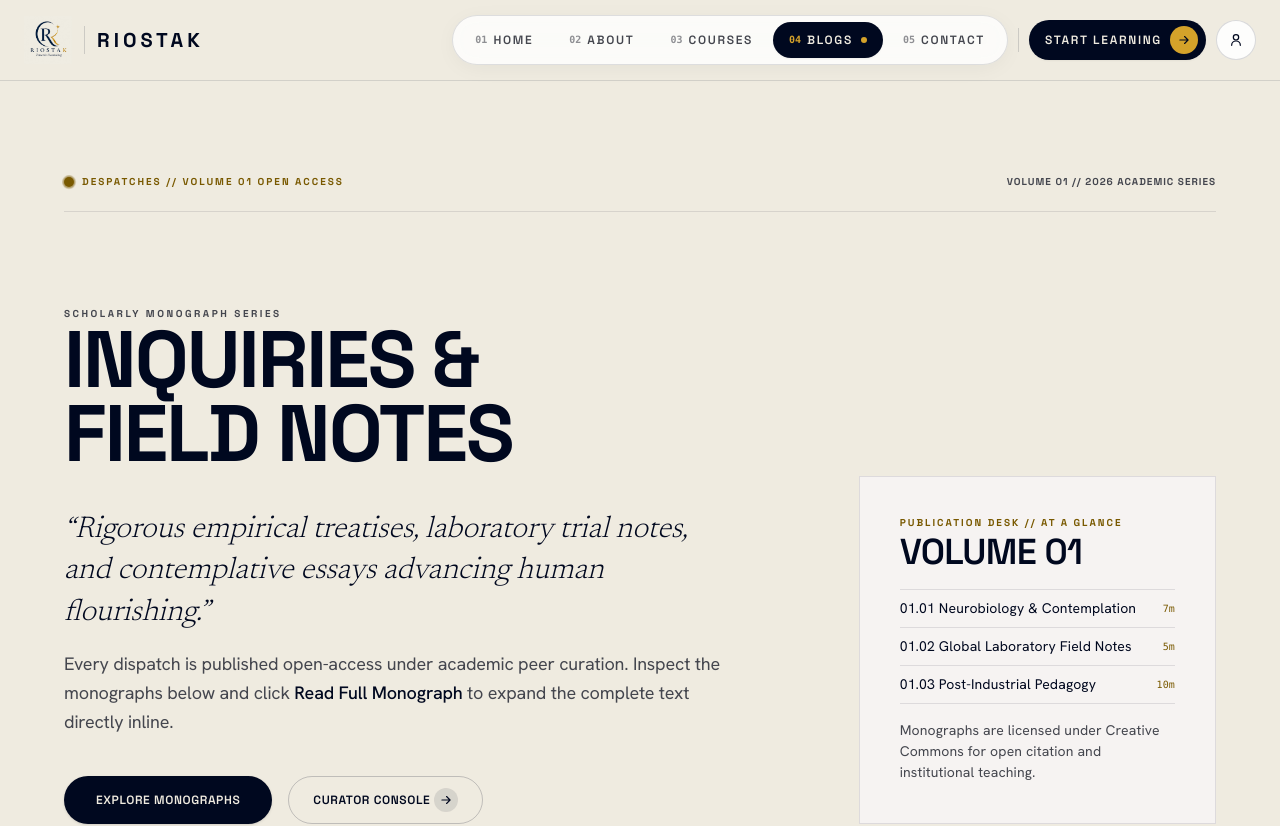
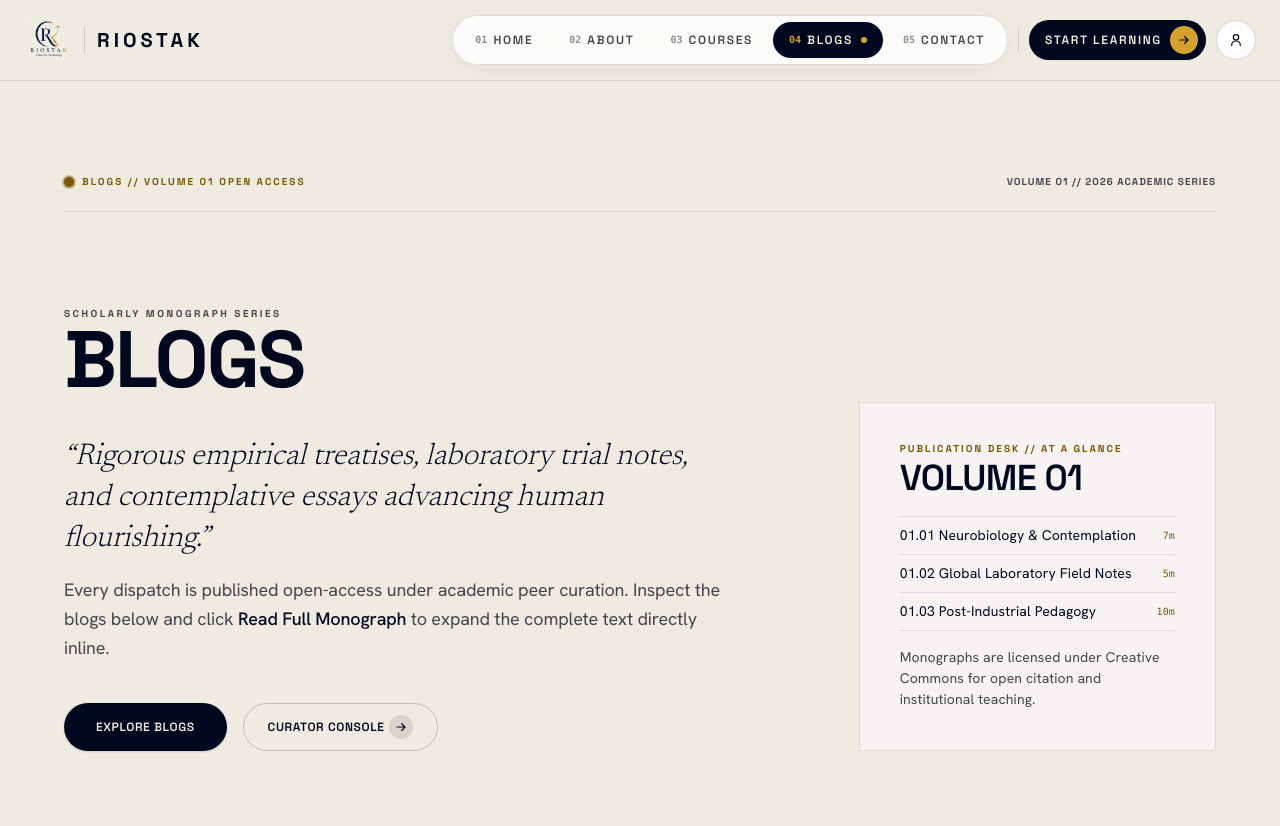
Before and after one commit to dariogeorge21/riostak, a Next.js app: page /blogs in a window 1280 px wide. Shown: the top 826 px of the page. Built offline with nearby package versions, Linux system fonts and the light colour scheme; no server answers; the database is empty.

Commit message:
content(blogs): use 'Blogs' title on landing page and /blogs hero section
Replace 'Inquiries & Despatches' and 'Inquiries & Field Notes' titles with 'Blogs' across the landing page blog section and /blogs page to avoid terminology confusion.

```diff
--- a/app/blogs/page.tsx
+++ b/app/blogs/page.tsx
@@ -6,9 +6,9 @@ import BlogCatalogSection from "@/components/blogs/BlogCatalogSection";
 import { ArrowDownwardIcon, ArrowForwardIcon } from "@/components/Icons";
 
 export const metadata: Metadata = {
-  title: "Blogs & Despatches — RIOSTAK | Scholarly Inquiries & Field Notes",
+  title: "Blogs — RIOSTAK",
   description:
-    "Explore RIOSTAK's peer-reviewed monographs, empirical field notes, and contemplative essays from visiting fellows.",
+    "Explore RIOSTAK's peer-reviewed blogs, empirical field notes, and contemplative essays from visiting fellows.",
 };
 
 async function BlogList() {
@@ -39,7 +39,7 @@ export default function BlogsPage() {
               <span className="relative inline-flex h-2.5 w-2.5 rounded-full bg-secondary" />
             </span>
             <p className="font-display text-label-xs font-bold uppercase tracking-[0.2em] text-secondary">
-              Despatches // Volume 01 Open Access
+              Blogs // Volume 01 Open Access
             </p>
           </div>
           <p className="font-display text-label-xs uppercase tracking-widest text-on-surface-variant">
@@ -58,9 +58,7 @@ export default function BlogsPage() {
                 className="font-display text-headline-xl-mobile uppercase leading-[0.92] tracking-tight text-primary sm:text-headline-lg lg:text-headline-xl"
                 id="blogs-hero-heading"
               >
-                Inquiries &amp;
-                <br />
-                Field Notes
+                Blogs
               </h1>
 
               <p className="mt-space-xl max-w-2xl font-serif text-2xl font-light italic leading-snug text-primary lg:text-3xl">
@@ -70,7 +68,7 @@ export default function BlogsPage() {
 
               <p className="mt-space-md max-w-2xl text-body-lg text-on-surface-variant">
                 Every dispatch is published open-access under academic peer curation. Inspect the
-                monographs below and click <strong className="font-medium text-primary">Read Full Monograph</strong> to
+                blogs below and click <strong className="font-medium text-primary">Read Full Monograph</strong> to
                 expand the complete text directly inline.
               </p>
 
@@ -79,7 +77,7 @@ export default function BlogsPage() {
                   className="inline-flex min-h-12 items-center justify-center rounded-full bg-primary px-8 font-display text-label-md font-semibold uppercase tracking-wider text-cream shadow-sm transition-all duration-200 hover:bg-secondary hover:text-on-secondary active:scale-[0.98]"
                   href="#monograph-catalog"
                 >
-                  Explore Monographs
+                  Explore Blogs
                 </a>
                 <Link
                   className="group inline-flex min-h-12 items-center gap-space-xs rounded-full border border-primary/20 px-6 font-display text-label-md font-semibold uppercase tracking-wider text-primary transition-all duration-200 hover:border-primary hover:bg-primary/5 active:scale-[0.98]"
--- a/components/landingPage/Blogs.tsx
+++ b/components/landingPage/Blogs.tsx
@@ -33,11 +33,11 @@ export default function Blogs({ blogs }: BlogsSectionProps) {
               className="font-display text-label-md uppercase tracking-[0.18em] text-primary"
               id="landing-blogs-heading"
             >
-              05 // Scholarly Monographs &amp; Field Notes
+              05 // Blogs
             </h2>
           </div>
           <p className="font-display text-headline-lg-mobile uppercase text-primary md:text-headline-lg">
-            Inquiries &amp; Despatches
+            Blogs
           </p>
           <p className="mt-space-xs max-w-2xl text-body-md text-on-surface-variant">
             Open-access treatises, laboratory dispatches, and contemplative inquiries published
@@ -50,7 +50,7 @@ export default function Blogs({ blogs }: BlogsSectionProps) {
             className="group inline-flex min-h-11 items-center gap-space-xs rounded-full border border-primary/20 px-5 font-display text-label-xs font-bold uppercase tracking-wider text-primary transition-all duration-200 hover:border-primary hover:bg-primary/5 active:scale-[0.98]"
             href="/blogs"
           >
-            <span>Explore All Inquiries ({publishedBlogs.length})</span>
+            <span>Explore All Blogs ({publishedBlogs.length})</span>
             <ArrowForwardIcon className="h-3.5 w-3.5 transition-transform group-hover:translate-x-1" />
           </Link>
         </div>
```
